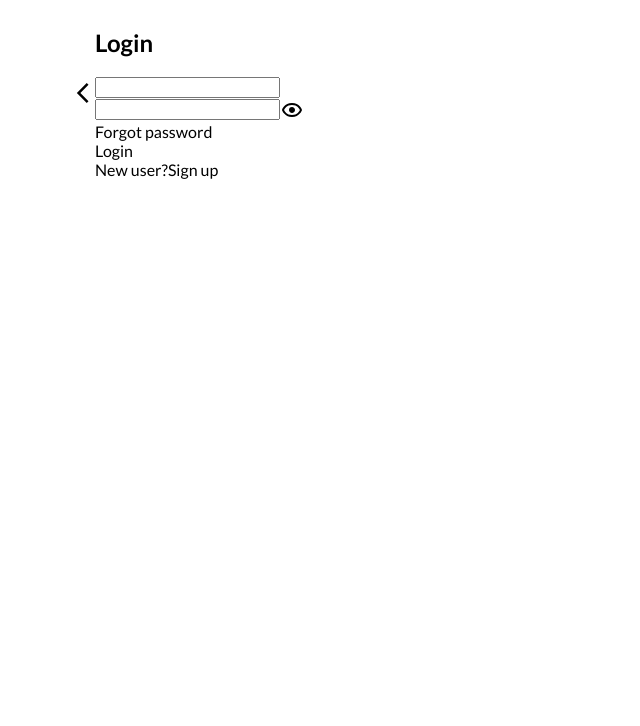
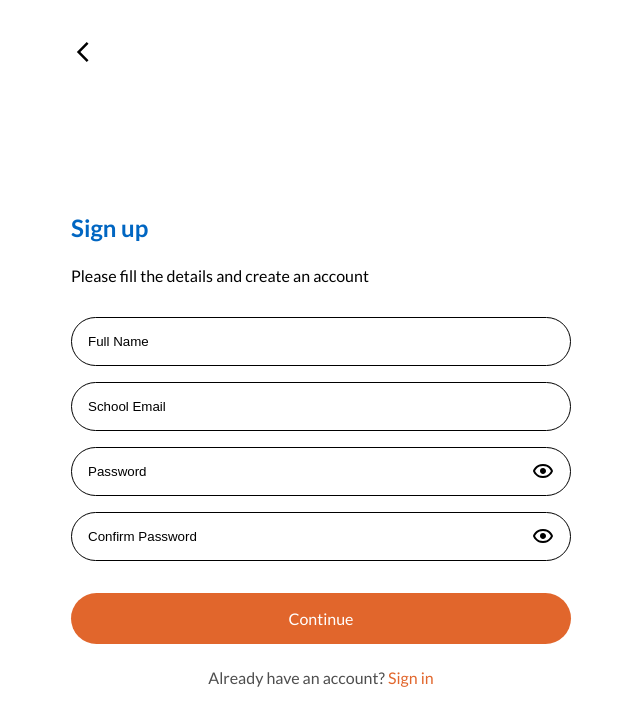
Before and after one commit to okikiareo/travelbuddy, a React (Vite) app: page /signup in a window 1280 px wide. Shown: the top 726 px of the page, without its empty margins (319-959 px from the left). Built offline with nearby package versions, Linux system fonts and the light colour scheme.

Commit message:
signup commit

```diff
--- a/src/css/stem.css
+++ b/src/css/stem.css
@@ -3,6 +3,10 @@
 :root {
     --orange: #E1662C;
     --white: #fff;
+    --blue: #0066C2;
+    --fade: #4e4e4e;
+    --mb-150: 1.5em;
+    --mb-100: 1em;
 }
 body{
     font-family: "Lato", sans-serif;
@@ -23,18 +27,18 @@ a {
 }
 /* WELCOME CSS */
 
-.welcome {
+.main {
     height: 100vh;
     padding: 2em 0;
 }
-.welcome_wrapper {
+.main_wrapper {
     height: 100%;
     position: relative;
     flex-direction: column;
     align-items: stretch;
     justify-content: center;
 }
-.welcome_home {
+.back_home {
     position: absolute;
     top: 0;
     left: 0;
@@ -56,7 +60,7 @@ a {
     border-radius: 30px;
     color: var(--white);
     background-color: var(--orange);
-    margin-bottom: 1rem;
+    margin-bottom: 1.5rem;
     color: var(--white);
 }
 .white{
@@ -66,3 +70,59 @@ a {
 }
 
 /* SIGNUP CSS */
+.all_form {
+    padding: 2em 0;
+}
+.form-title {
+    color: var(--blue);
+    margin-bottom: var(--mb-100);
+}
+.all_form p{
+    margin-bottom: 2rem;
+}
+
+.form-field{
+    width: 100%;
+    margin-bottom: 1rem;
+    position: relative;
+}
+.form-field .form-input{
+    width: 100%;
+    border: 1px solid #000;
+    padding: 1rem;
+    border-radius: 2rem;
+
+}
+.form-field ::placeholder{
+    color: #000;
+}
+.form-pword{
+position: absolute;
+right: 0;
+margin-right: 1rem;
+}
+.continue{
+    margin-top: 2rem;
+}
+.form-logup {
+    color: var(--fade);
+    text-align: center;
+}
+
+.form-signu {
+    margin-left: 0.2em;
+    color: var(--orange);
+}
+/* .login__form-field {
+    width: 100%;
+    position: relative;
+    border: 2px solid var(--cl-7);
+    border-radius: 30px;
+    overflow: hidden;
+    margin-bottom: var(--mb-050);
+}
+
+.login__form-input {
+    width: 100%;
+    padding: 1em 3em;
+} */
--- a/src/pages/Signup.jsx
+++ b/src/pages/Signup.jsx
@@ -5,33 +5,34 @@ import { Form, Link } from "react-router-dom";
 
 const Signup = ()=> {
     return(
-<main className="signup">
-<section className="signup_wrapper wrap flex">
-                <Link className="signup_home flex" to="/">
-                    <img className="signup_back" src={backIcon} alt="" />
+<main className="signup main">
+<section className="main_wrapper wrap flex">
+                <Link className="back_home flex" to="/">
+                    <img className="back_img" src={backIcon} alt="" />
                 </Link>
-                <Form className="signup__form">
-                    <h1 className="signup__form-title">
-                        Login
+                <Form className="all_form">
+                    <h1 className="form-title">
+                        Sign up
                     </h1>
-                    <div className="signup__form-field flex">
-
-                        <input className="signup__form-input" type="email" name="email" id="" />
+                    <p>Please fill the details and create an account</p>
+                    <div className="form-field flex">
+                        <input className="form-input" type="text" name="name" id="" placeholder="Full Name" />
                     </div>
-                    <div className="login__form-inner">
-                        <div className="signup__form-field flex">
-
-                            <input className="signup__form-input" type="email" name="email" id="" />
-                            <img className="signup__form-pword" src={showIcon} alt="" />
+                    <div className="form-field flex">
+                        <input className="form-input" type="email" name="email" id="" placeholder="School Email" />
+                    </div>
+                    <div className="form-field flex">
+                            <input className="form-input" type="password" name="password" id=""  placeholder="Password"/>
+                            <img className="form-pword" src={showIcon} alt="" />
                         </div>
-                        <Link className="signup__form-aside" to="">
-                            Forgot password
-                        </Link>
-                    </div>
-                    <Link className="signup__form-login" to="">Login</Link>
-                    <div className="signup__form-logup">
-                        New user?
-                        <Link className="signup__form-signu" to="">Sign up</Link>
+                        <div className="form-field flex">
+                            <input className="form-input" type="password" name="password" id=""  placeholder="Confirm Password"/>
+                            <img className="form-pword" src={showIcon} alt="" />
+                        </div>
+                    <Link className="login__form-login continue" to="">Continue</Link>
+                    <div className="form-logup">
+                        Already have an account?
+                        <Link className="form-signu" to="">Sign in</Link>
                     </div>
                 </Form>
 
--- a/src/pages/Welcome.jsx
+++ b/src/pages/Welcome.jsx
@@ -3,10 +3,10 @@ import buddy from "../assets/images/buddy.png";
 import backIcon from "../assets/images/icon-left.svg";
 const Welcome =() =>{
     return(
-<main className="welcome">
-<section className="welcome_wrapper wrap flex">
-                <Link className="welcome_home flex" to="/">
-                    <img className="login_back" src={backIcon} alt="" />
+<main className="welcome main">
+<section className="main_wrapper wrap flex">
+                <Link className="back_home flex" to="/">
+                    <img className="back_img" src={backIcon} alt="" />
                 </Link>
                 <div className="welcome_info flex">
                     <img src={buddy} alt=""/>
```
